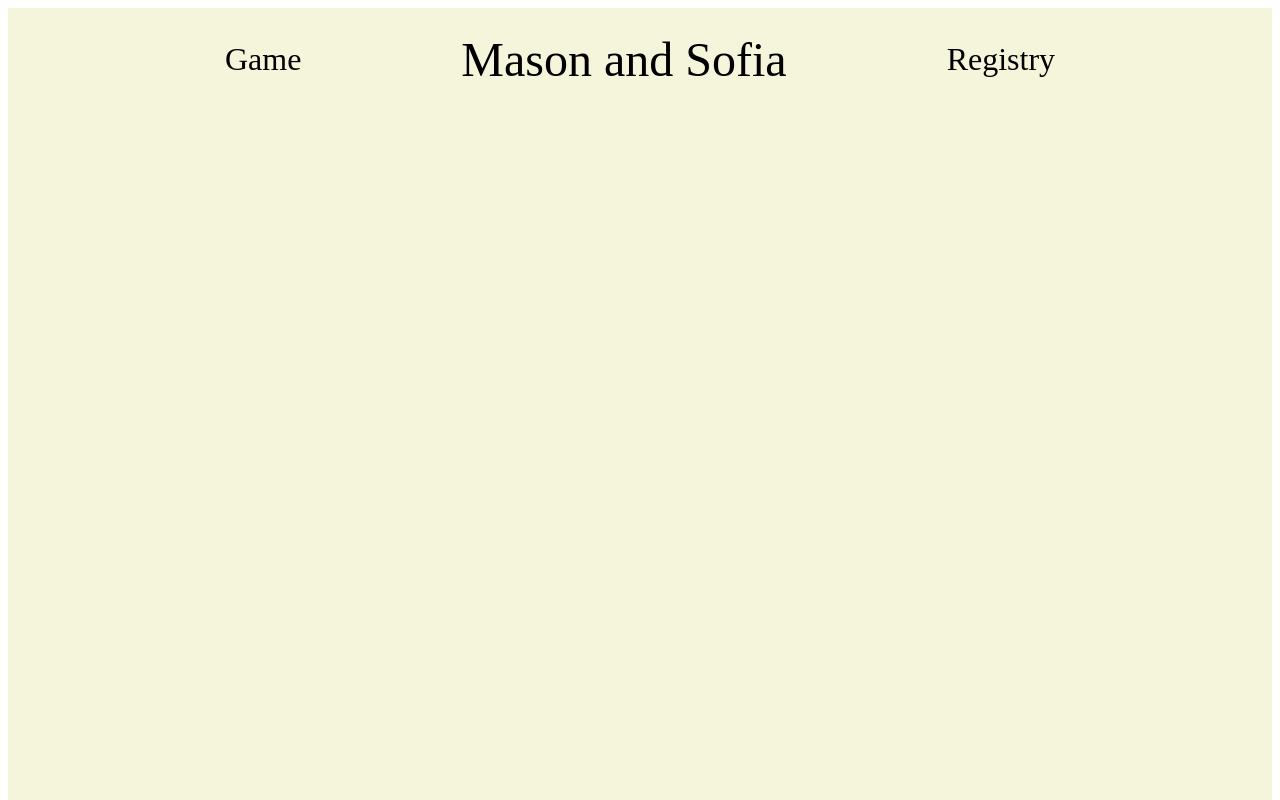
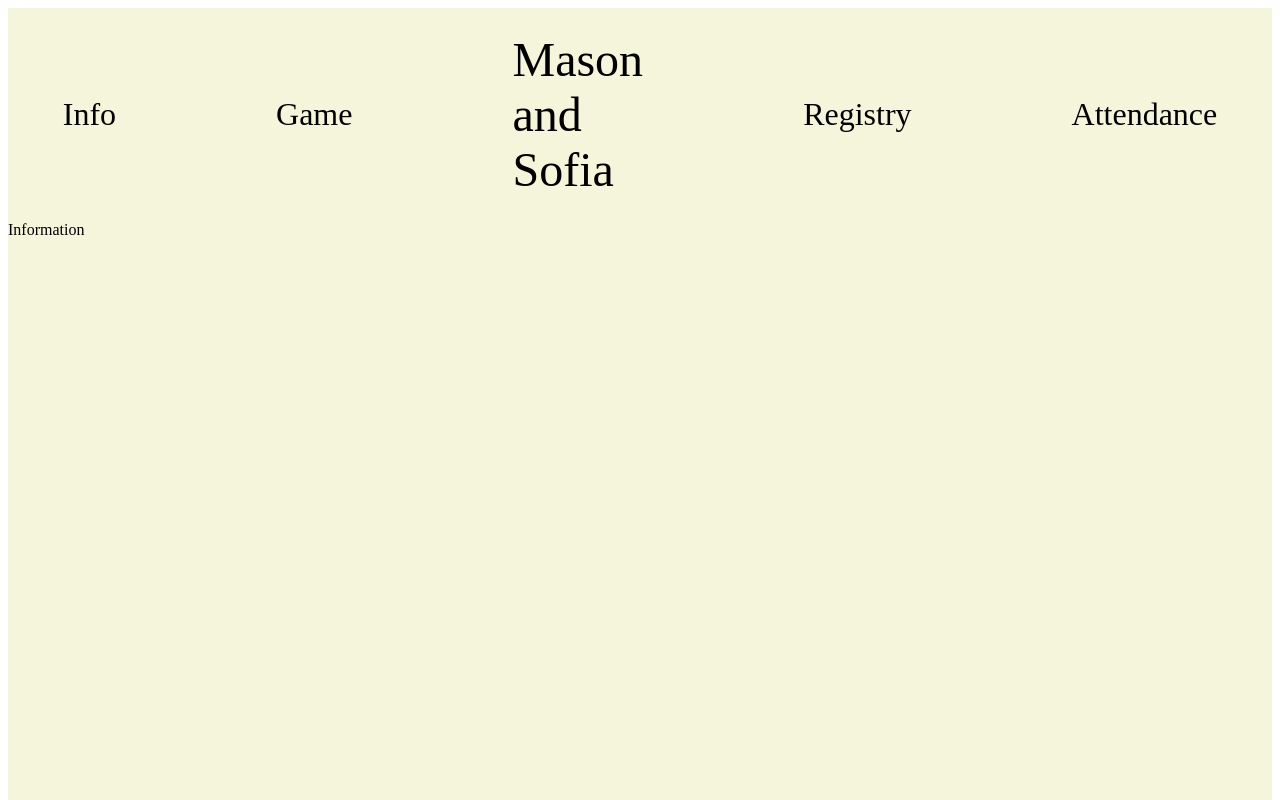
Before and after one commit to masonyoung314/WeddingWebsite, a React (Vite) app in the folder MasonAndSofia/: page /info in a window 1280 px wide. Shown: the top 800 px of the page. Built offline with nearby package versions, Linux system fonts and the light colour scheme.

Commit message:
Added two more pages

```diff
--- a/MasonAndSofia/src/App.tsx
+++ b/MasonAndSofia/src/App.tsx
@@ -4,6 +4,8 @@ import NavBar from './components/navbar';
 import Home from './pages/Home';
 import Game from './pages/Game';
 import Registry from './pages/Registry';
+import Information from './pages/Information';
+import Attendance from './pages/Attendance';
 
 function App() {
 
@@ -15,6 +17,8 @@ function App() {
           <Route path="/" element={<Home />} />
           <Route path="/game" element={<Game />} />
           <Route path="/registry" element={<Registry />} />
+          <Route path="/info" element={<Information />} />
+          <Route path ="/attendance" element={<Attendance />} />
         </Routes>
       </main>
     </>
--- a/MasonAndSofia/src/components/NavBar.tsx
+++ b/MasonAndSofia/src/components/NavBar.tsx
@@ -8,9 +8,13 @@ const NavBar = (props: Props) => {
   return (
     <div className={styles.navbar}>
         <div className={styles.navLinks}>
-            <Link to="/game" className={styles.navIcon}>Game</Link>
-            <Link to="/" className={`${styles.navIcon} ${styles.largeTitle}`} style={{fontSize: '3rem'}}>Mason and Sofia</Link>
-            <Link to="/registry" className={styles.navIcon}>Registry</Link>
+          <Link to="/info" className={styles.navIcon}>Info</Link>
+          <Link to="/game" className={styles.navIcon}>Game</Link>
+
+          <Link to="/" className={`${styles.navIcon} ${styles.largeTitle}`} style={{fontSize: '3rem'}}>Mason and Sofia</Link>
+
+          <Link to="/registry" className={styles.navIcon}>Registry</Link>
+          <Link to="/attendance" className={styles.navIcon}>Attendance</Link>
         </div>
     </div>
   )
--- /dev/null
+++ b/MasonAndSofia/src/pages/Attendance.tsx
@@ -0,0 +1,9 @@
+import React from 'react'
+
+const Attendance = () => {
+  return (
+    <div>Attendance</div>
+  )
+}
+
+export default Attendance
--- /dev/null
+++ b/MasonAndSofia/src/pages/Information.tsx
@@ -0,0 +1,9 @@
+import React from 'react'
+
+const Information = () => {
+  return (
+    <div>Information</div>
+  )
+}
+
+export default Information
```
